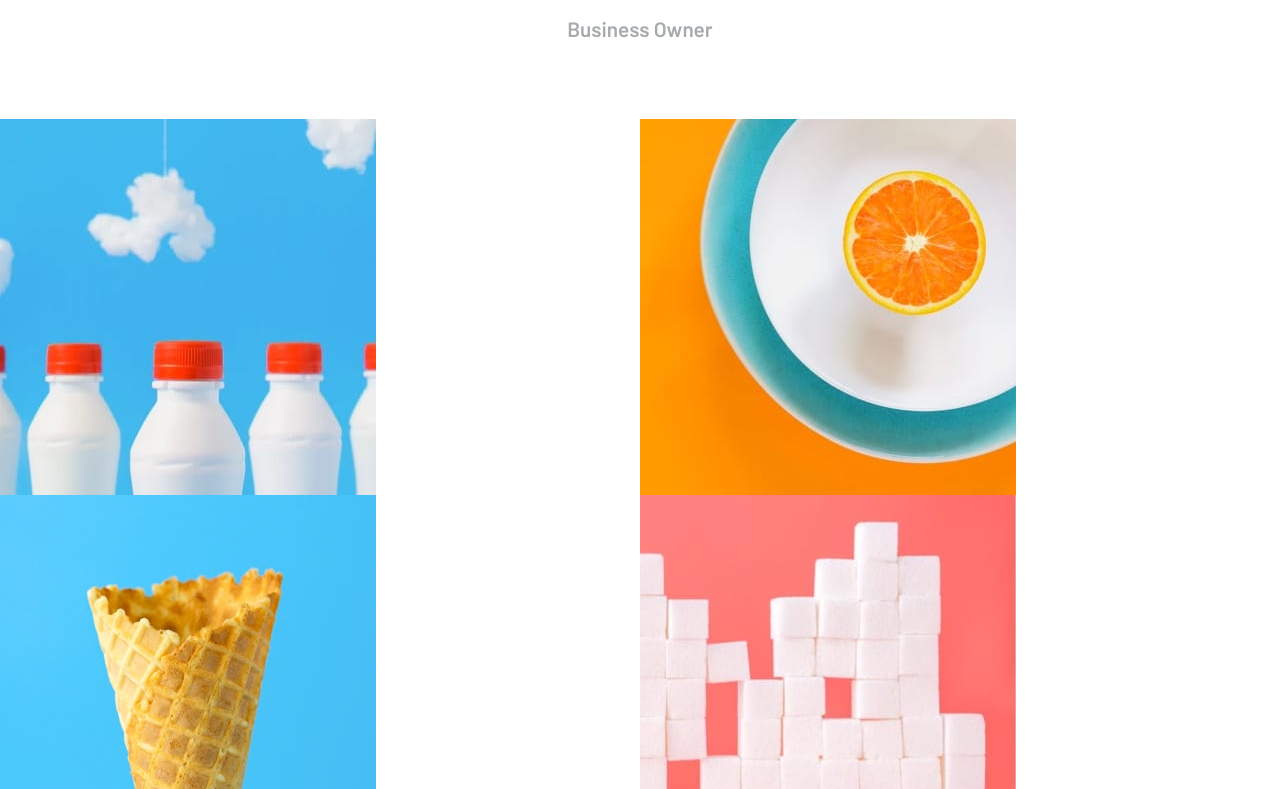
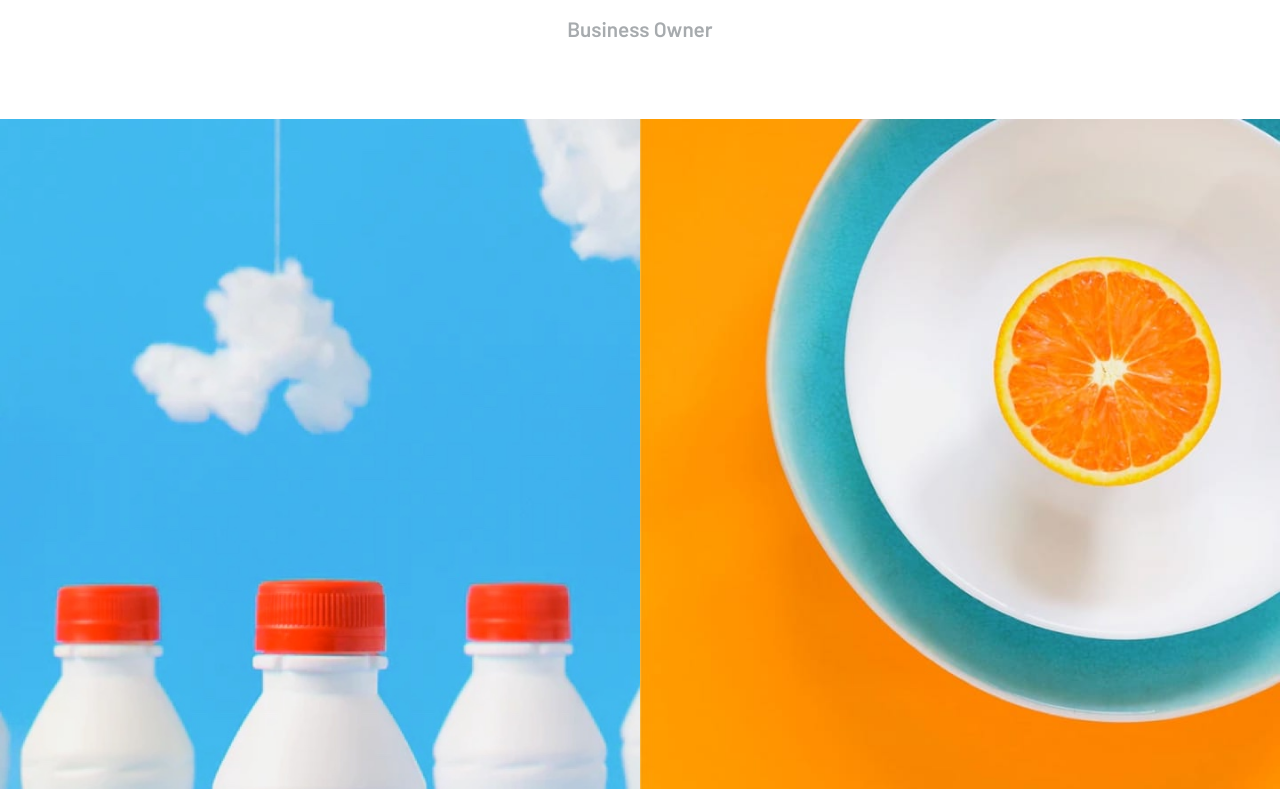
Before and after one commit to elvisowusu/Sunny-Side, a React (Vite) app: page / in a window 1280 px wide. Shown: the part 8111-8900 px from the top of the page. Built offline with nearby package versions, Linux system fonts and the light colour scheme.

Commit message:
Export ScreenWidthContext in Body.jsx and use it in Gallery.jsx

```diff
--- a/src/Components/Body.jsx
+++ b/src/Components/Body.jsx
@@ -10,7 +10,7 @@ import React,{ useEffect, useState } from 'react'
 //creat a context for the screen width
 //use the context to change the image src
 
-const ScreenWidthContext = React.createContext()
+export const ScreenWidthContext = React.createContext()
 
 function Body() {
     const [screenWidth, setScreenWidth] = useState(window.innerWidth);
--- a/src/Components/Gallery.jsx
+++ b/src/Components/Gallery.jsx
@@ -6,16 +6,20 @@ import desktopCone from '../assets/desktop/image-gallery-cone.jpg'
 import desktopMilkBottles from '../assets/desktop/image-gallery-milkbottles.jpg'
 import desktopOrange from '../assets/desktop/image-gallery-orange.jpg'
 import desktopSugarCubes from '../assets/desktop/image-gallery-sugarcubes.jpg'
+import { ScreenWidthContext } from './Body'
+import React,{ useContext } from 'react'
+
 
 function Gallery() {
     const mobileGallery = [mobileMilkBottles,mobileOrange,mobileCone,mobileSugarCubes]
     const desktopGallery = [desktopMilkBottles,desktopOrange,desktopCone,desktopSugarCubes]
 
-
+    const screenWidth = useContext(ScreenWidthContext)
     return (
         <div className="grid grid-cols-2">
-            {
-                mobileGallery.map((gallery,key)=><img key={key} src={gallery}/>)
+            { screenWidth < 768 ?
+                mobileGallery.map((gallery,key)=><img key={key} src={gallery}/>):
+                desktopGallery.map((gallery,key)=><img key={key} src={gallery}/>)
             }
         </div>
     );
```
